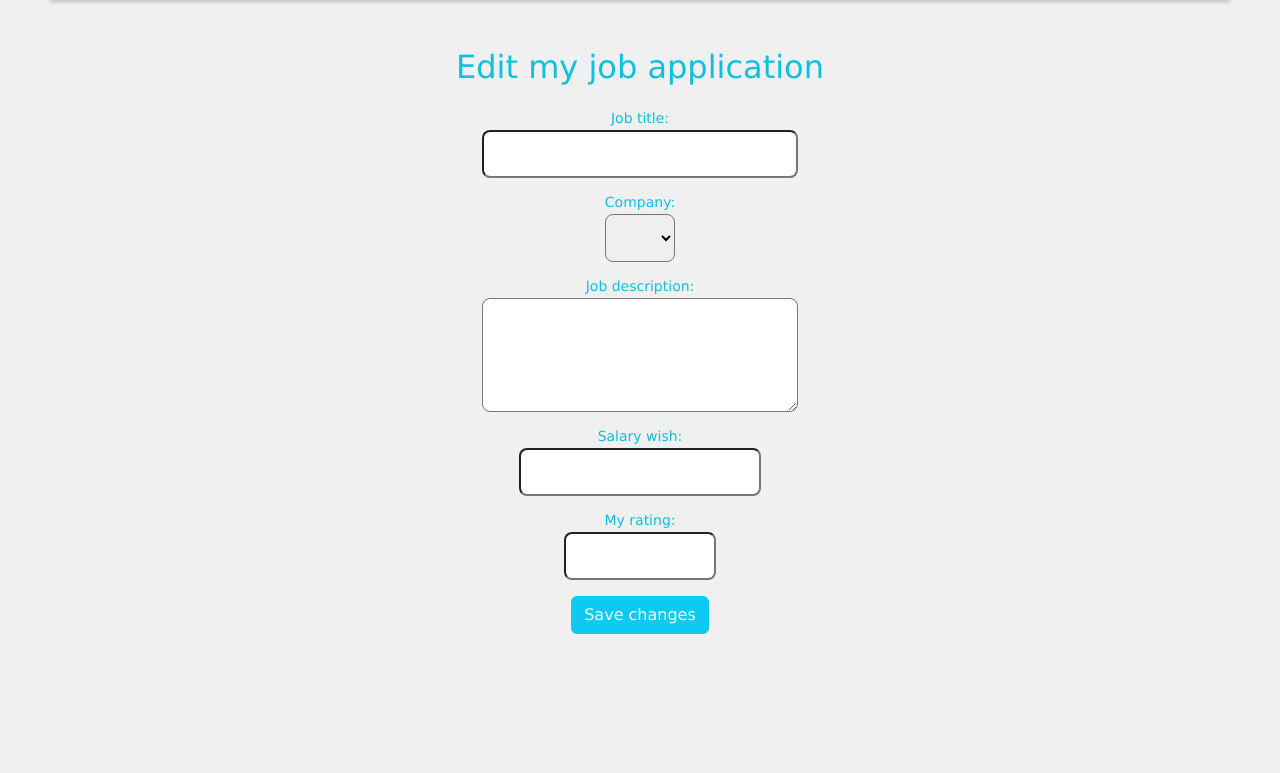
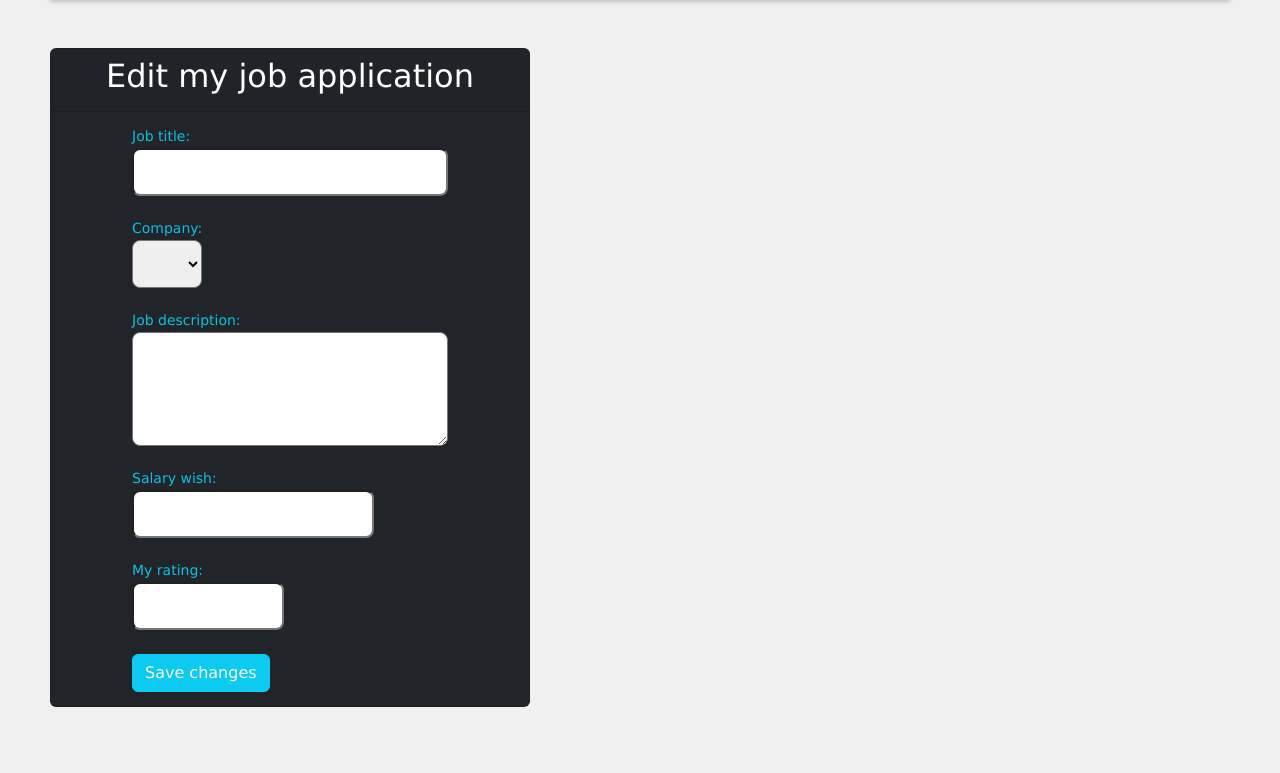
Before and after one commit to CodeFusionLD/job-manager-project, a Node server app: page /positions/600000000000000000000001/edit in a window 1280 px wide. Shown: the part 145-918 px from the top of the page. Before the commit the page ends 779 px from the top, so only its background shows below. Run offline with Node 20, Linux system fonts and the light colour scheme; the visitor is signed in with stand-in values (Sample User, id 1); data that the repository does not hold is empty; some libraries are stand-ins or nearby versions.

Commit message:
updated all cards to color black and white

```diff
--- a/views/companies/companies.hbs
+++ b/views/companies/companies.hbs
@@ -1,4 +1,4 @@
-<div class="container-fluid job-board text-center" style="max-width: 540px;">
+<div class="container-fluid textt-black text-center" style="max-width: 540px;">
 <h1>List of companies</h1>
 </div>
 
--- a/views/positions/position-create.hbs
+++ b/views/positions/position-create.hbs
@@ -1,5 +1,5 @@
 <section class="card text-white bg-dark mb-3" style="max-width: 30rem;">
-<div class="card-header">
+<div class="card-header text-center">
 <h2>Create a job card</h2>
 </div>
 
--- a/views/positions/position-edit.hbs
+++ b/views/positions/position-edit.hbs
@@ -1,19 +1,19 @@
-
-<div class="container-fluid job-board text-center" style="max-width: 540px;">
+<section class="card text-white bg-dark mb-3" style="max-width: 30rem;">
+<div class="card-header text-center">
 <h2>Edit my job application</h2>
 </div>
 
-<div class="container-fluid job-board text-center borderline" style="max-width: 340px;">
+<div class="container-fluid job-board borderline" style="max-width: 340px;">
 <form method="POST" action="/positions/{{position._id}}/edit">
 <div>
-  <label class="mt-3"> Job title:
-    <input type="text" name="title" value="{{position.title}}" class="form-control-lg container-fluid mt-1" id="exampleFormControlTextarea1" />
+  <label class="card-title mt-3"> Job title:
+    <input type="text" name="title" value="{{position.title}}" class="form-control-lg container-fluid mt-1" />
   </label>
 </div>
 <div>
-    <label class="mt-3"> Company: <br>
+    <label class="card-title mt-3"> Company: <br>
 
-    <select name="company" class="form-control-lg container-fluid mt-1" id="exampleFormControlInput1">
+    <select name="company" class="form-control-lg container-fluid mt-1">
         {{#each companiesArr}}
           <option value={{this._id}}>
             {{this.name}}
@@ -24,17 +24,18 @@
   </label>
 </div>
 <div>
-  <label class="mt-3"> Job description:
-    <textarea name="description" cols="30" rows="4" class="form-control-lg container-fluid mt-1" id="exampleFormControlTextarea1">{{position.description}}</textarea>
+  <label class="card-title mt-3"> Job description:
+    <textarea name="description" cols="30" rows="4" class="form-control-lg container-fluid mt-1">{{position.description}}</textarea>
   </label>
 </div>
-    <label class="mt-3"> Salary wish:
-    <input type="number" name="salarywish" value="{{position.salarywish}}" min="1" max="10000000" class="form-control-lg container-fluid mt-1" id="exampleFormControlTextarea1"/>
+    <label class="card-title mt-3"> Salary wish:
+    <input type="number" name="salarywish" value="{{position.salarywish}}" min="1" max="10000000" class="form-control-lg container-fluid mt-1"/>
   </label>
 <div>
-  <label class="mt-3"> My rating:
-    <input type="number" name="jobrating" value="{{position.jobrating}}" min="1" max="10" class="form-control-lg container-fluid mt-1" id="exampleFormControlTextarea1"/>
+  <label class="card-title mt-3"> My rating:
+    <input type="number" name="jobrating"  value="{{position.jobrating}}" min="1" max="10" class="form-control-lg container-fluid mt-1"/>
   </label>
 </div>
   <button type="submit" class="btn btn-info text-light mt-3"> Save changes </button></form>
 </div>
+</section>
```
Also changed, not shown: views/auth/signup.hbs (+5 -2 lines), views/positions/position-details.hbs (+10 -11 lines), views/positions/positions.hbs (+4 -4 lines).
